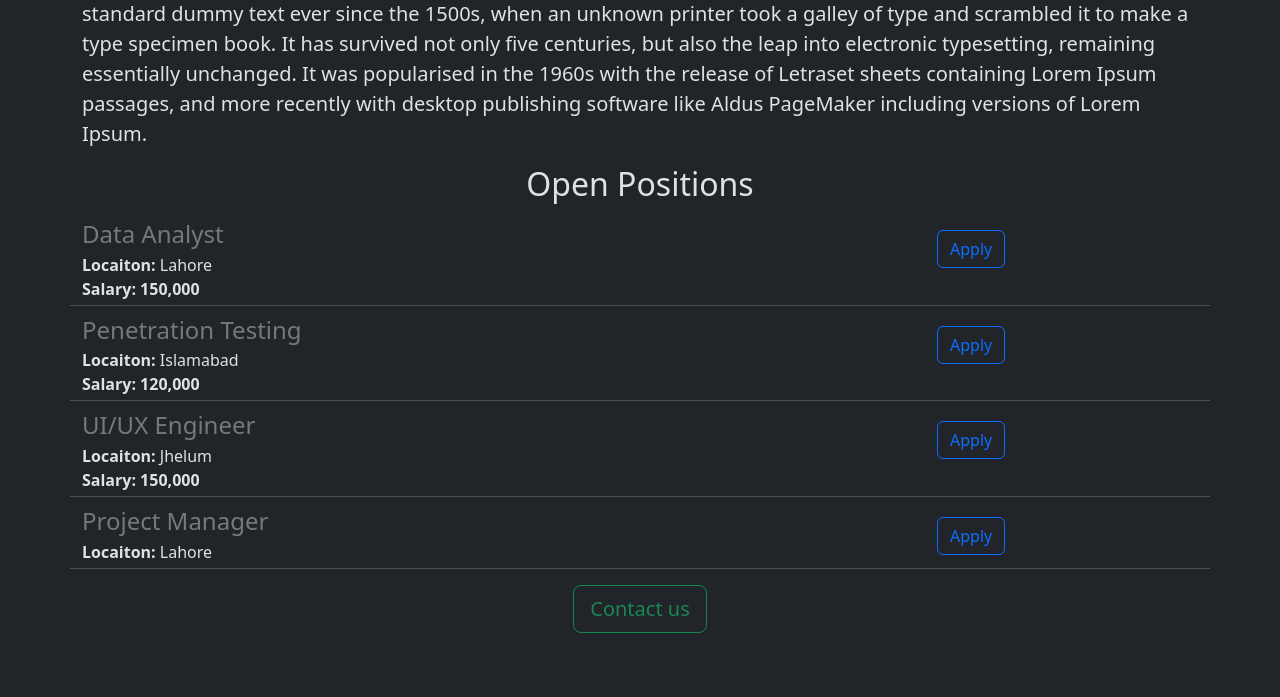
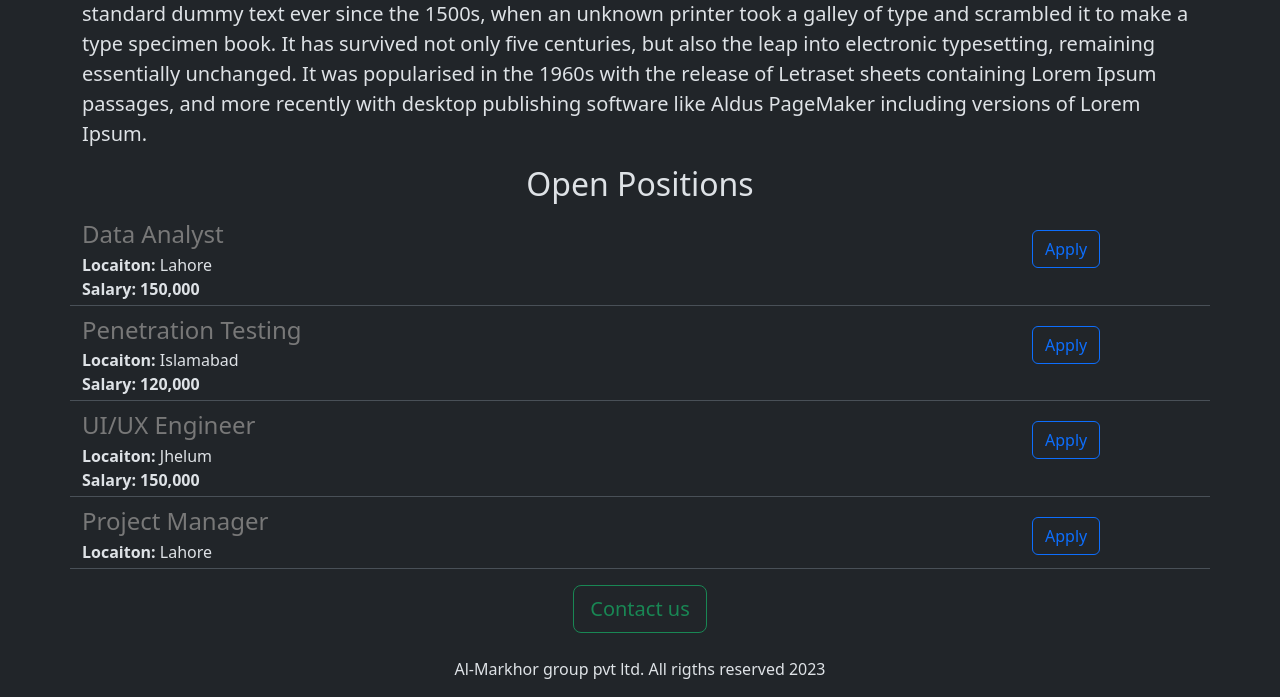
Before and after one commit to AleefBilal/Carrer-website-v2, a Flask app: page / in a window 1280 px wide. Shown: the part 533-1230 px from the top of the page. Before the commit the page ends 1166 px from the top, so only its background shows below. Run offline with Flask 2, Linux system fonts and the light colour scheme.

Commit message:
A little twerks

```diff
--- a/templates/home.html
+++ b/templates/home.html
@@ -27,7 +27,9 @@
     </p>
       <div class="text-center">
     <button type="button" class="btn btn-outline-success btn-lg text-center">Contact us</button>
+       <p class= "mt-4">Al-Markhor group pvt ltd. All rigths reserved 2023</p>
       </div>
+
       </div>
   </body>
 </html>
--- a/templates/jobtitle.html
+++ b/templates/jobtitle.html
@@ -1,5 +1,5 @@
    <div class="border-bottom row " style = "margin-bottom: 10px; margin-top: 6px;  padding-bottom: 4px">
-      <div class="col-9">
+      <div class="col-10">
         <h4 style = "color: rgb(120, 120, 120); margin-bottom:4px">{{job['title']}}</h4>
       <div>
         <b> Locaiton: </b>{{job['Location']}} </div>
@@ -9,7 +9,7 @@
         {% endif %}
          </div>
       </div>
-     <div class= "col-3">
+     <div class= "col-2">
       <button type="button" class="btn btn-outline-primary" style="margin-top: 10px" > Apply </button>
    </div>
    </div>
```
